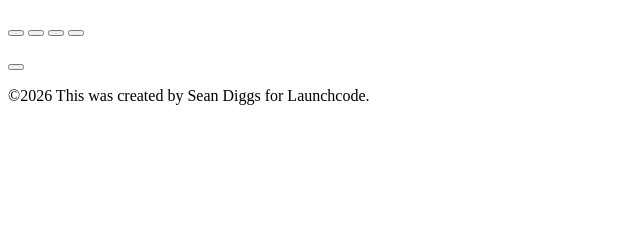
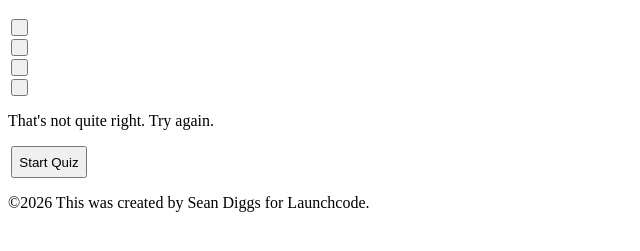
Before and after one commit to Shondii-fed/practice-quizApp-sean-d, a website: page index.html in a window 1280 px wide. Both pictures are taken after a click on the button 16 px from the left and 93 px from the top of the page. Shown: the part 61-312 px from the top of the page, without its empty margins (0-640 px from the left). Drawn offline with Linux system fonts and the light colour scheme.

Commit message:
Completed the Quiz App for JS & the DOM Practice 2

```diff
--- a/index.html
+++ b/index.html
@@ -3,7 +3,15 @@
 <head>
     <meta charset="UTF-8">
     <meta name="viewport" content="width=device-width, initial-scale=1.0">
-    <script src="script.js" defer></script>
+    <script src="script.js" defer type="module"></script>
+    <style>
+        button {
+            display: flex;
+            flex-direction: column;
+            margin: 0.2em;
+            padding: 0.5em;
+        }
+    </style>
     <title>Quiz App</title>
 </head>
 <body>
@@ -17,7 +25,7 @@
         <button id="option-c"></button>
         <button id="option-d"></button>
         <p id="feedback"></p>
-        <button id="next-question"></button>
+        <button id="next-question">Start Quiz</button>
     </main>
     <footer>
         <p>&copy;2026 This was created by Sean Diggs for Launchcode.</p>
--- /dev/null
+++ b/questionData.js
@@ -0,0 +1,54 @@
+const questionData = [
+    {
+        question: "What is a core characteristic of a dynamic web page compared to a static web page?",
+        choices: [
+            "It loads faster because it uses no CSS",
+            "It generates content on-the-fly using data and user interactions, allowing different users to see different content",
+            "It requires the user to manually refresh the browser to see updates",
+            "It is stored on the server as a fixed, unchanged HTML file"
+        ],
+        answer: "It generates content on-the-fly using data and user interactions, allowing different users to see different content"
+    },
+    {
+        question: "How does the Document Object Model (DOM) act as a bridge between HTML and JavaScript?",
+        choices: [
+            "It translates the HTML into a tree of objects that JavaScript can use as an interface to read, modify, or delete elements",
+            "It automatically injects missing CSS stylesheets into the header",
+            "It converts JavaScript code directly into binary files",
+            "It stores user session data in a local database"
+        ],
+        answer: "It translates the HTML into a tree of objects that JavaScript can use as an interface to read, modify, or delete elements"
+    },
+    {
+        question: "Why should you use `.value` instead of `.innerHTML` when reading text from a text `<input>` field?",
+        choices: [
+            "Inputs are self-closing elements with no inner HTML content; user input is stored as a stateful property",
+            "`.innerHTML` only works on numbers, not text strings",
+            "`.innerHTML` deletes the input element entirely when accessed",
+            "Inputs automatically parse typed text as HTML tags"
+        ],
+        answer: "Inputs are self-closing elements with no inner HTML content; user input is stored as a stateful property"
+    },
+    {
+        question: "What risk does attaching a new event listener inside an existing listener on the exact same button create?",
+        choices: [
+            "It instantly deletes the button from the DOM",
+            "It causes an immediate syntax error that stops the script from running",
+            "It stacks multiple listeners on top of each other, causing redundant functions to fire on every click",
+            "It forces the browser window to close"
+        ],
+        answer: "It stacks multiple listeners on top of each other, causing redundant functions to fire on every click"
+    },
+    {
+        question: "What is a key advantage of using `rem` units instead of `em` units for layout-level margins and padding?",
+        choices: [
+            "`rem` units are always relative to the root font size, preventing the compounding math errors that happen with nested `em` elements",
+            "`rem` stands for responsive pixels and changes automatically based on screen width",
+            "`em` units are completely obsolete in modern browsers",
+            "`rem` forces text to stay locked at a fixed pixel size for accessibility compliance"
+        ],
+        answer: "`rem` units are always relative to the root font size, preventing the compounding math errors that happen with nested `em` elements"
+    }
+]
+
+export default questionData;
--- a/script.js
+++ b/script.js
@@ -0,0 +1,68 @@
+import questionData from "./questionData.js";
+
+let currentIndex = 0;
+
+const question = document.getElementById("question");
+const optionABtn = document.getElementById("option-a");
+const optionBBtn = document.getElementById("option-b");
+const optionCBtn = document.getElementById("option-c");
+const optionDBtn = document.getElementById("option-d");
+const feedback = document.getElementById("feedback");
+const nextQuestionBtn = document.getElementById("next-question");
+
+nextQuestionBtn.addEventListener('click', () => {
+    if (nextQuestionBtn.textContent === 'Start Quiz') {
+        nextQuestionBtn.textContent = 'Next Question';
+        feedback.textContent = "";
+        loadQuestion(currentIndex);
+        return;
+    }
+
+    currentIndex++
+
+    if (currentIndex < questionData.length) {
+        feedback.textContent = "";
+        loadQuestion(currentIndex);
+    } else {
+        feedback.textContent = `You've answered all the questions. Click Start Quiz to start again.`
+        currentIndex = 0;
+        nextQuestionBtn.textContent = 'Start Quiz';
+    }
+})
+
+optionABtn.addEventListener('click', () => {
+    checkAnswer(questionData[currentIndex].choices[0])
+})
+
+optionBBtn.addEventListener('click', () => {
+    checkAnswer(questionData[currentIndex].choices[1])
+})
+
+optionCBtn.addEventListener('click', () => {
+    checkAnswer(questionData[currentIndex].choices[2])
+})
+
+optionDBtn.addEventListener('click', () => {
+    checkAnswer(questionData[currentIndex].choices[3])
+})
+
+function checkAnswer(selectedChoice) {
+    const currentQuestion = questionData[currentIndex];
+
+    if (selectedChoice === currentQuestion.answer) {
+        feedback.textContent = `Great job! You got it right!`;
+    } else {
+        feedback.textContent = `That's not quite right. Try again.`;
+    }
+}
+
+function loadQuestion (index) {
+    const currentQuestion = questionData[index];
+
+    question.textContent = currentQuestion.question;
+
+    optionABtn.textContent = currentQuestion.choices[0];
+    optionBBtn.textContent = currentQuestion.choices[1];
+    optionCBtn.textContent = currentQuestion.choices[2];
+    optionDBtn.textContent = currentQuestion.choices[3];
+}
```
Also changed, not shown: package.json (added, +21 -0 lines).
